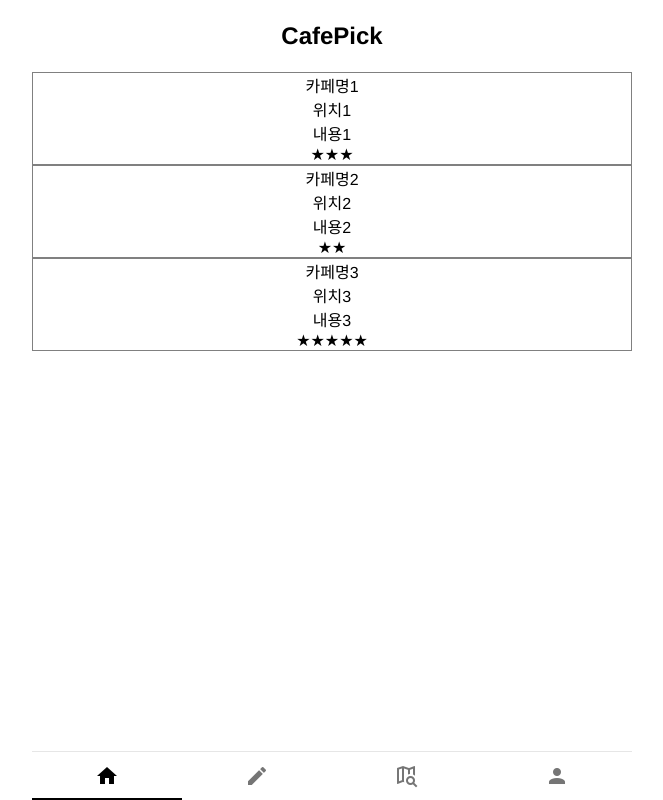
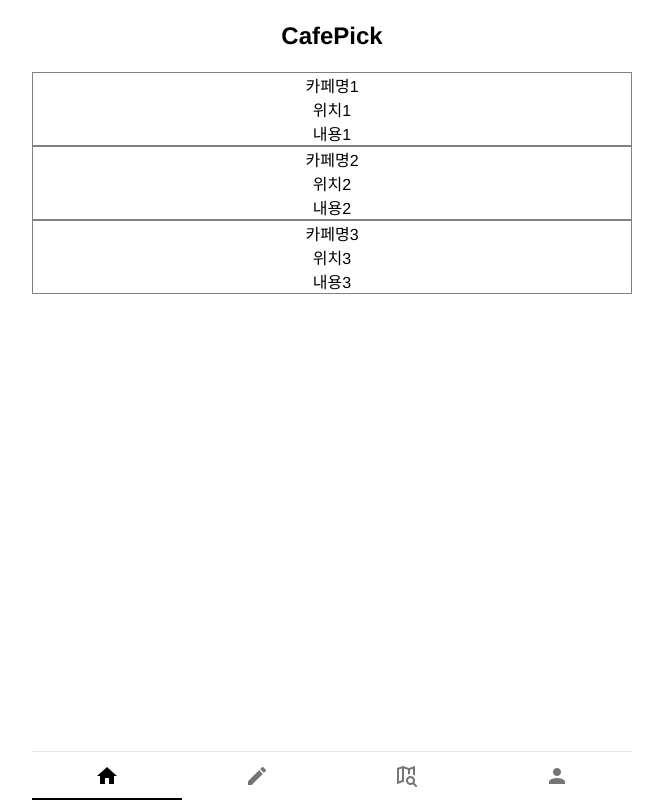
Before and after one commit to seunghyun1003/cafe-pick, a Vue app: page /signup in a window 1280 px wide. Shown: the whole page, without its empty margins (308-971 px from the left). Built offline with nearby package versions, Linux system fonts and the light colour scheme; what vue-js-modal would draw is missing.

Commit message:
home, detail에 있는 rating 제거

```diff
--- a/src/views/Detail.vue
+++ b/src/views/Detail.vue
@@ -7,7 +7,6 @@
             <li>{{ data.cafe_name }}</li>
             <li>{{ data.cafe_location }}</li>
             <li>{{ data.content }}</li>
-            <li><span v-for="n in data.rating">★</span></li>
         </div>
         <div>
             <button @click="reviewupdate()">수정</button>
--- a/src/views/Home.vue
+++ b/src/views/Home.vue
@@ -8,7 +8,6 @@
               <li>{{ value.cafe_name }}</li>
               <li>{{ value.cafe_location }}</li>
               <li>{{ value.content }}</li>
-              <li><span v-for="n in value.rating">★</span></li>
             </div>
         </div>
     </div>
```
